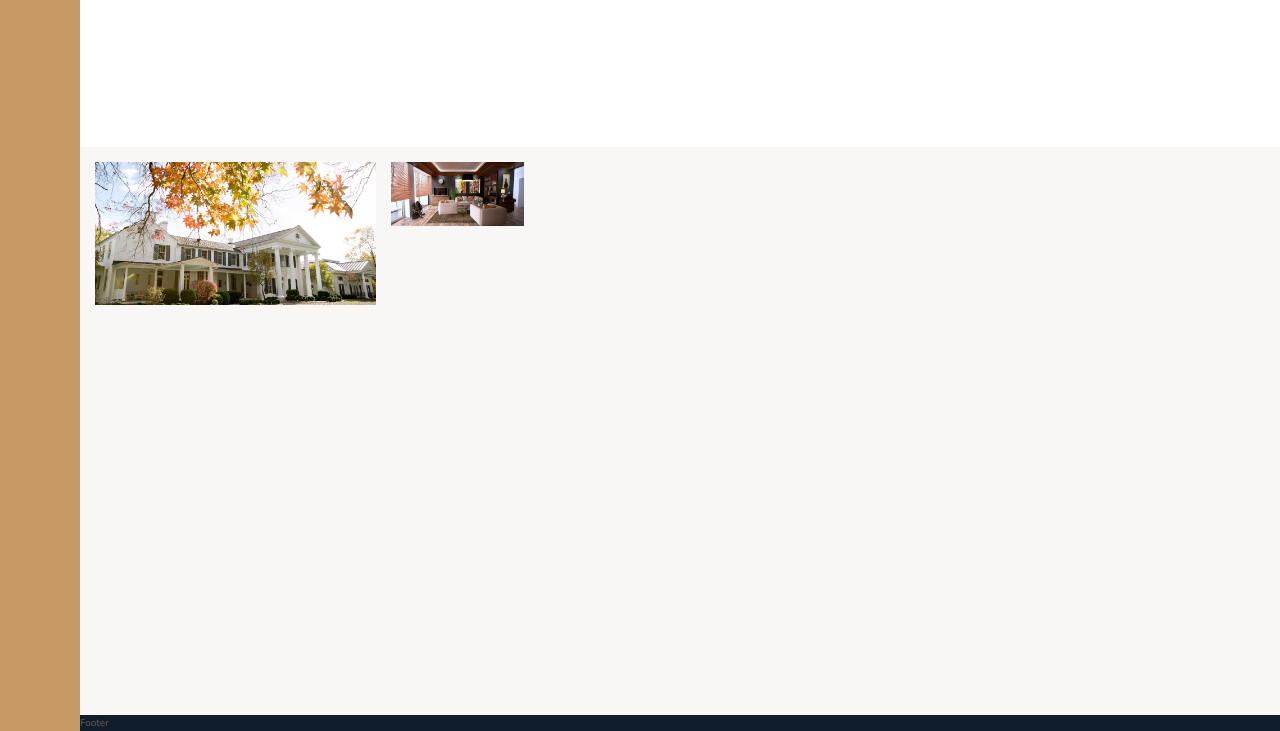
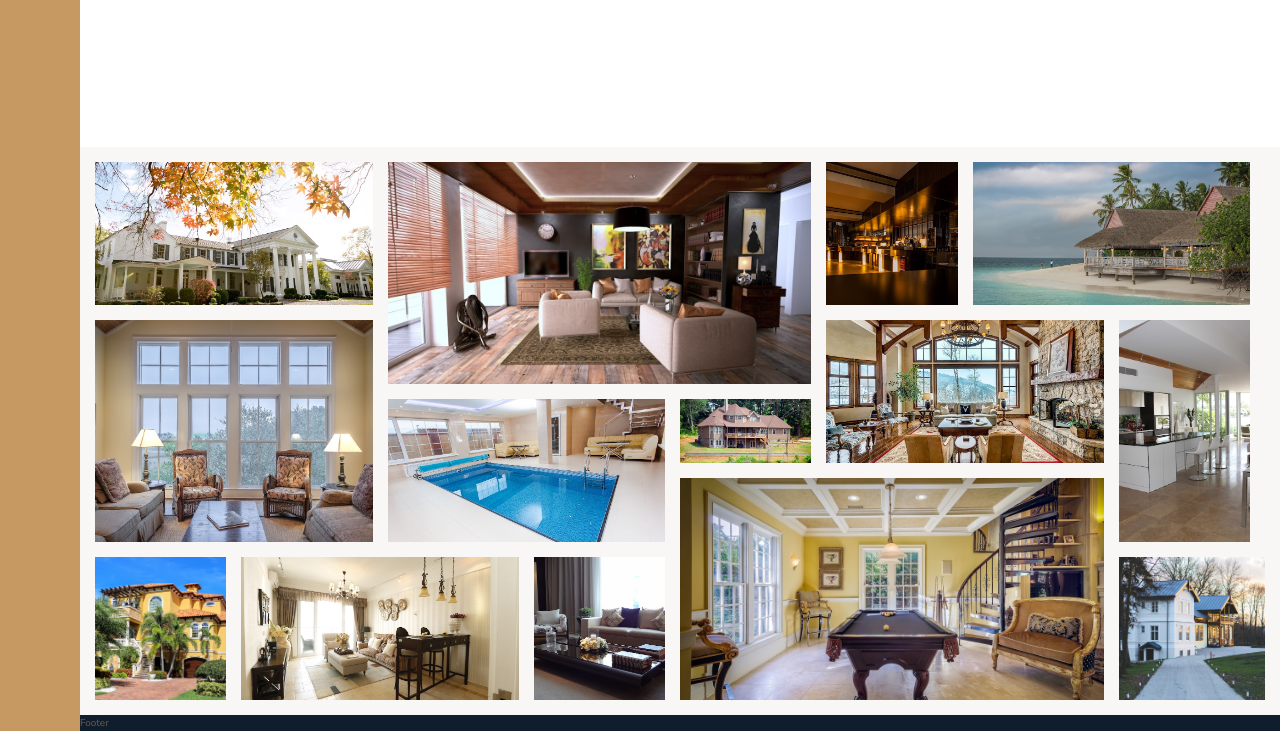
Before and after one commit to GregoryMoskalev/nexter-project, a website: page index.html in a window 1280 px wide. Shown: the part 2925-3656 px from the top of the page. Drawn offline with nearby package versions, Linux system fonts and the light colour scheme.

Commit message:
building the gallery part 2

```diff
--- a/index.html
+++ b/index.html
@@ -279,12 +279,21 @@
         </section>
 
         <section class="gallery">
-            <figure class="gallery__item gallery__item--1">
-                <img src="img/gal-1.jpeg" alt="Gallery image 1" class="gallery__img">
-            </figure>
-
-
-            <img src="img/gal-2.jpeg" alt="Gallery image 2" class="gallery__img">
+            <!--(figure.gallery__item.gallery__item--$>img.gallery__img[src="img/gal-$.jpeg"][alt="Gallery image $"])*14-->
+            <figure class="gallery__item gallery__item--1"><img src="img/gal-1.jpeg" alt="Gallery image 1" class="gallery__img"></figure>
+            <figure class="gallery__item gallery__item--2"><img src="img/gal-2.jpeg" alt="Gallery image 2" class="gallery__img"></figure>
+            <figure class="gallery__item gallery__item--3"><img src="img/gal-3.jpeg" alt="Gallery image 3" class="gallery__img"></figure>
+            <figure class="gallery__item gallery__item--4"><img src="img/gal-4.jpeg" alt="Gallery image 4" class="gallery__img"></figure>
+            <figure class="gallery__item gallery__item--5"><img src="img/gal-5.jpeg" alt="Gallery image 5" class="gallery__img"></figure>
+            <figure class="gallery__item gallery__item--6"><img src="img/gal-6.jpeg" alt="Gallery image 6" class="gallery__img"></figure>
+            <figure class="gallery__item gallery__item--7"><img src="img/gal-7.jpeg" alt="Gallery image 7" class="gallery__img"></figure>
+            <figure class="gallery__item gallery__item--8"><img src="img/gal-8.jpeg" alt="Gallery image 8" class="gallery__img"></figure>
+            <figure class="gallery__item gallery__item--9"><img src="img/gal-9.jpeg" alt="Gallery image 9" class="gallery__img"></figure>
+            <figure class="gallery__item gallery__item--10"><img src="img/gal-10.jpeg" alt="Gallery image 10" class="gallery__img"></figure>
+            <figure class="gallery__item gallery__item--11"><img src="img/gal-11.jpeg" alt="Gallery image 11" class="gallery__img"></figure>
+            <figure class="gallery__item gallery__item--12"><img src="img/gal-12.jpeg" alt="Gallery image 12" class="gallery__img"></figure>
+            <figure class="gallery__item gallery__item--13"><img src="img/gal-13.jpeg" alt="Gallery image 13" class="gallery__img"></figure>
+            <figure class="gallery__item gallery__item--14"><img src="img/gal-14.jpeg" alt="Gallery image 14" class="gallery__img"></figure>
         </section>
 
         <footer class="footer">
--- a/sass/_gallery.scss
+++ b/sass/_gallery.scss
@@ -13,6 +13,71 @@
 			grid-row: 1 / span 2;
 			grid-column: 1 / span 2;
 		}
+
+		&--2 {
+			grid-row: 1 / span 3;
+			grid-column: 3 / span 3;
+		}
+
+		&--3 {
+			grid-row: 1 / span 2;
+			grid-column: 6 / span 1;
+		}
+
+		&--4 {
+			grid-row: 1 / span 2;
+			grid-column: 7 / span 2;
+		}
+
+		&--5 {
+			grid-row: 3 / span 3;
+			grid-column: 1 / span 2;
+		}
+
+		&--6 {
+			grid-row: 4 / span 2;
+			grid-column: 3 / span 2;
+		}
+
+		&--7 {
+			grid-row: 4 / span 1;
+			grid-column: 5 / span 1;
+		}
+
+		&--8 {
+			grid-row: 3 / span 2;
+			grid-column: 6 / span 2;
+		}
+
+		&--9 {
+			grid-row: 3 / span 3;
+			grid-column: 8 / span 1;
+		}
+
+		&--10 {
+			grid-row: 6 / span 2;
+			grid-column: 1 / span 1;
+		}
+
+		&--11 {
+			grid-row: 6 / span 2;
+			grid-column: 2 / span 2;
+		}
+
+		&--12 {
+			grid-row: 6 / span 2;
+			grid-column: 4 / span 1;
+		}
+
+		&--13 {
+			grid-row: 5 / span 3;
+			grid-column: 5 / span 3;
+		}
+
+		&--14 {
+			grid-row: 6 / span 2;
+			grid-column: 8 / span 2;
+		}
 	}
 
 	&__img {
```
Also changed, not shown: css/style.css.
